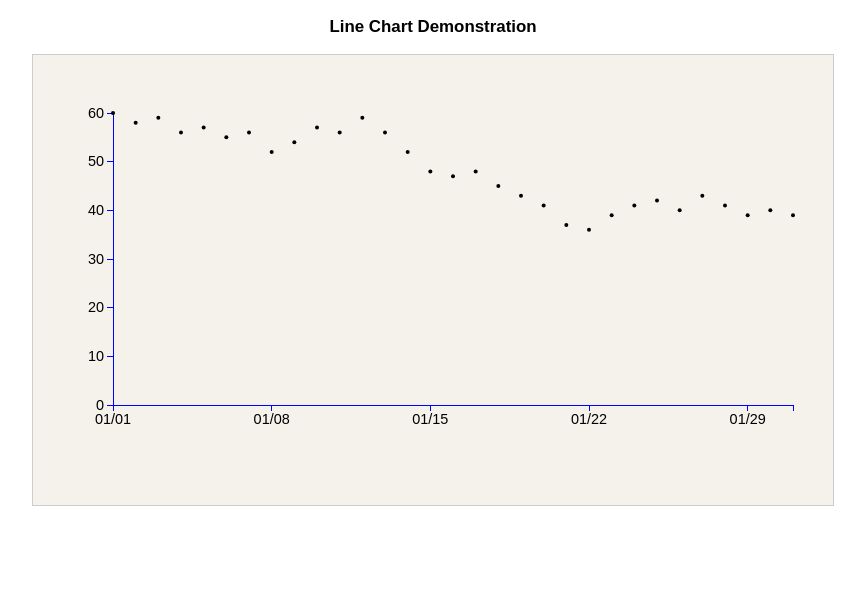
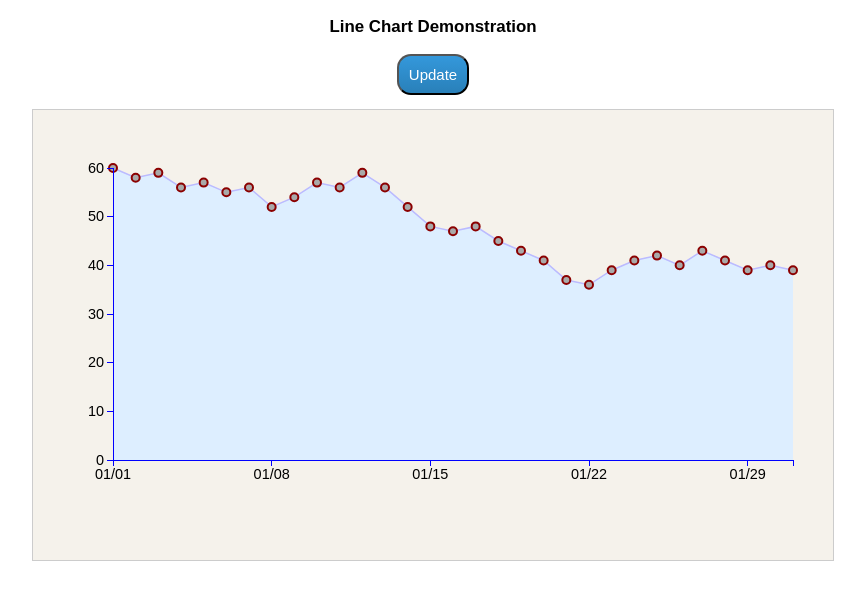
Before and after one commit to donhenton/udemy-d3, a website: page public_html/linechart/index.html in a window 1280 px wide. Shown: the whole page, without its empty margins (207-1072 px from the left). Drawn offline with nearby package versions, Linux system fonts and the light colour scheme.

Commit message:
line chart updates

```diff
--- a/public_html/linechart/index.html
+++ b/public_html/linechart/index.html
@@ -21,6 +21,8 @@
 <body>
     <h3>Line Chart Demonstration</h3>
 
+    <p><button onclick="updateData()">Update</button>
+
     <section id="graphLocation"></section>
 
 </body>
--- a/public_html/linechart/main.css
+++ b/public_html/linechart/main.css
@@ -34,7 +34,7 @@ body,html{
     margin-top: 20px
 }
 
-.controls button
+button
 {
     background: #3498db;
     background-image: -webkit-linear-gradient(top, #3498db, #2980b9);
--- a/public_html/linechart/main.js
+++ b/public_html/linechart/main.js
@@ -1,4 +1,4 @@
-var data = [
+var dataArray = [[
         {key: "Jelly", value: 60, date: "2014/01/01"},
         {key: "Jelly", value: 58, date: "2014/01/02"},
         {key: "Jelly", value: 59, date: "2014/01/03"},
@@ -30,7 +30,43 @@ var data = [
         {key: "Jelly", value: 39, date: "2014/01/29"},
         {key: "Jelly", value: 40, date: "2014/01/30"},
         {key: "Jelly", value: 39, date: "2014/01/31"}
-];
+    ], [
+        {key: "Jelly", value: 60, date: "2014/01/01"},
+        {key: "Jelly", value: 58, date: "2014/01/02"},
+        {key: "Jelly", value: 59, date: "2014/01/03"},
+        {key: "Jelly", value: 56, date: "2014/01/04"},
+        {key: "Jelly", value: 57, date: "2014/01/05"},
+        {key: "Jelly", value: 55, date: "2014/01/06"},
+        {key: "Jelly", value: 56, date: "2014/01/07"},
+        {key: "Jelly", value: 85, date: "2014/01/08"},
+        {key: "Jelly", value: 54, date: "2014/01/09"},
+        {key: "Jelly", value: 57, date: "2014/01/10"},
+        {key: "Jelly", value: 56, date: "2014/01/11"},
+        {key: "Jelly", value: 59, date: "2014/01/12"},
+        {key: "Jelly", value: 56, date: "2014/01/13"},
+        {key: "Jelly", value: 21, date: "2014/01/14"},
+        {key: "Jelly", value: 48, date: "2014/01/15"},
+        {key: "Jelly", value: 67, date: "2014/01/16"},
+        {key: "Jelly", value: 48, date: "2014/01/17"},
+        {key: "Jelly", value: 45, date: "2014/01/18"},
+        {key: "Jelly", value: 43, date: "2014/01/19"},
+        {key: "Jelly", value: 41, date: "2014/01/20"},
+        {key: "Jelly", value: 37, date: "2014/01/21"},
+        {key: "Jelly", value: 36, date: "2014/01/22"},
+        {key: "Jelly", value: 39, date: "2014/01/23"},
+        {key: "Jelly", value: 12, date: "2014/01/24"},
+        {key: "Jelly", value: 42, date: "2014/01/25"},
+        {key: "Jelly", value: 40, date: "2014/01/26"},
+        {key: "Jelly", value: 43, date: "2014/01/27"},
+        {key: "Jelly", value: 41, date: "2014/01/28"},
+        {key: "Jelly", value: 39, date: "2014/01/29"},
+        {key: "Jelly", value: 40, date: "2014/01/30"},
+        {key: "Jelly", value: 39, date: "2014/01/31"},
+        {key: "Jelly", value: 19, date: "2014/02/01"},
+        {key: "Jelly", value: 49, date: "2014/02/02"}
+    ]];
+
+var dataIndex = 0;
 var w = 800;
 var h = 450;
 var margin = {
@@ -44,7 +80,7 @@ var height = h - margin.top - margin.bottom;
 
 var params =
         {
-            data: data,
+            data: dataArray[dataIndex],
             height: height,
             width: width
 
@@ -53,7 +89,7 @@ var params =
 
 
 var dateParser = d3.time.format("%Y/%m/%d").parse;
-
+var chart = null;
 
 /* global d3 */
 function init()
@@ -62,14 +98,12 @@ function init()
             .attr("id", "chart")
             .attr("width", w)
             .attr("height", h);
-    var chart = svg.append("g")
+    chart = svg.append("g")
             .classed("display", true)
             .attr("transform", "translate(" + margin.left + "," + margin.top + ")");
 
 
-    plot.call(chart, {
-        data: data
-    }, true);
+    plot.call(chart, params, true);
 
 
 
@@ -89,6 +123,8 @@ function drawAxis(params, x, y, initialize)
             .orient("left")
             .ticks(5);
 
+    if (initialize)
+    {
         this.append("g")
                 .classed("x axis", true)
                 .attr("transform", "translate(0," + height + ")")
@@ -97,45 +133,134 @@ function drawAxis(params, x, y, initialize)
                 .classed("y axis", true)
                 .attr("transform", "translate(0,0)")
                 .call(yAxis);
+    } else
+    {
+        this.selectAll("g.x.axis").transition().duration(500)
+                .call(xAxis);
 
+
+        this.selectAll("g.y.axis").transition().duration(500)
+
+                .call(yAxis);
+    }
 
 
 }
 
 function plot(params, initialize) {
 
+
+    var line = d3.svg.line()
+            .x(function (d) {
+                var date = dateParser(d.date);
+                return x(date);
+            })
+            .y(function (d) {
+                return y(d.value);
+            })
+    // .interpolate('step-after');
+
+    var area = d3.svg.area()
+            .x(function (d) {
+                var date = dateParser(d.date);
+                return x(date);
+            })
+            .y0(params.height)
+            .y1(function (d) {
+                return y(d.value);
+            })
+    //.interpolate('step-after');
+
+
     var x = d3.time.scale()
-            .domain(d3.extent(data, function (d) {
+            .domain(d3.extent(params.data, function (d) {
                 var date = dateParser(d.date);
                 return date;
             }))
             .range([0, width]);
     var y = d3.scale.linear()
-            .domain([0, d3.max(data, function (d) {
+            .domain([0, d3.max(params.data, function (d) {
                     return d.value;
                 })])
             .range([height, 0]);
 
-    drawAxis.call(this, params, x, y, initialize);
+
 
     //enter()
+    this.selectAll(".area")
+            .data([params.data])
+            .enter()
+            .append("path")
+            .attr({
+                'fill': '#ddeeff'
+
+
+            })
+            .classed("area", true);
+    this.selectAll(".trendline")
+            .data([params.data])
+            .enter()
+            .append("path")
+            .attr({
+                'fill': 'none',
+                'stroke': '#bbbbff',
+                'stroke-width': '1.5'
+
+            })
+            .classed("trendline", true);
     this.selectAll(".point")
             .data(params.data)
             .enter()
             .append("circle")
+            .style({'fill': 'darkgrey', 'opacity': 1, 'stroke': 'darkred', 'stroke-width': '2'})
             .classed("point", true)
-            .attr("r", 2);
+            .attr("r", 4);
+
+
+
     //update
-    this.selectAll('.point')
+    this.selectAll('.point').transition()
+                .duration(500)
             .attr("cx", function (d, i) {
                 return x(dateParser(d.date));
             })
             .attr("cy", function (d, i) {
                 return y(d.value);
-            });
+            }) ;
+    this.selectAll(".trendline").transition()
+                .duration(500)
+            .attr("d", function (d) {
+                return line(d);
+            })
+    this.selectAll(".area")
+            .attr("d", function (d) {
+                return area(d);
+            })
+
+
+
     //exit()
     this.selectAll(".point")
             .data(params.data)
             .exit().remove();
 
+    this.selectAll(".trendline")
+            .data([params.data])
+            .exit()
+            .remove();
+
+    this.selectAll(".area")
+            .data([params.data])
+            .exit()
+            .remove();
+
+    drawAxis.call(this, params, x, y, initialize);
+
 }
+
+function updateData()
+{
+    dataIndex = (dataIndex + 1) % 2;
+    params.data = dataArray[dataIndex]
+    plot.call(chart, params, false);
+}
```
Lines whose indentation alone changed are shown as unchanged.
